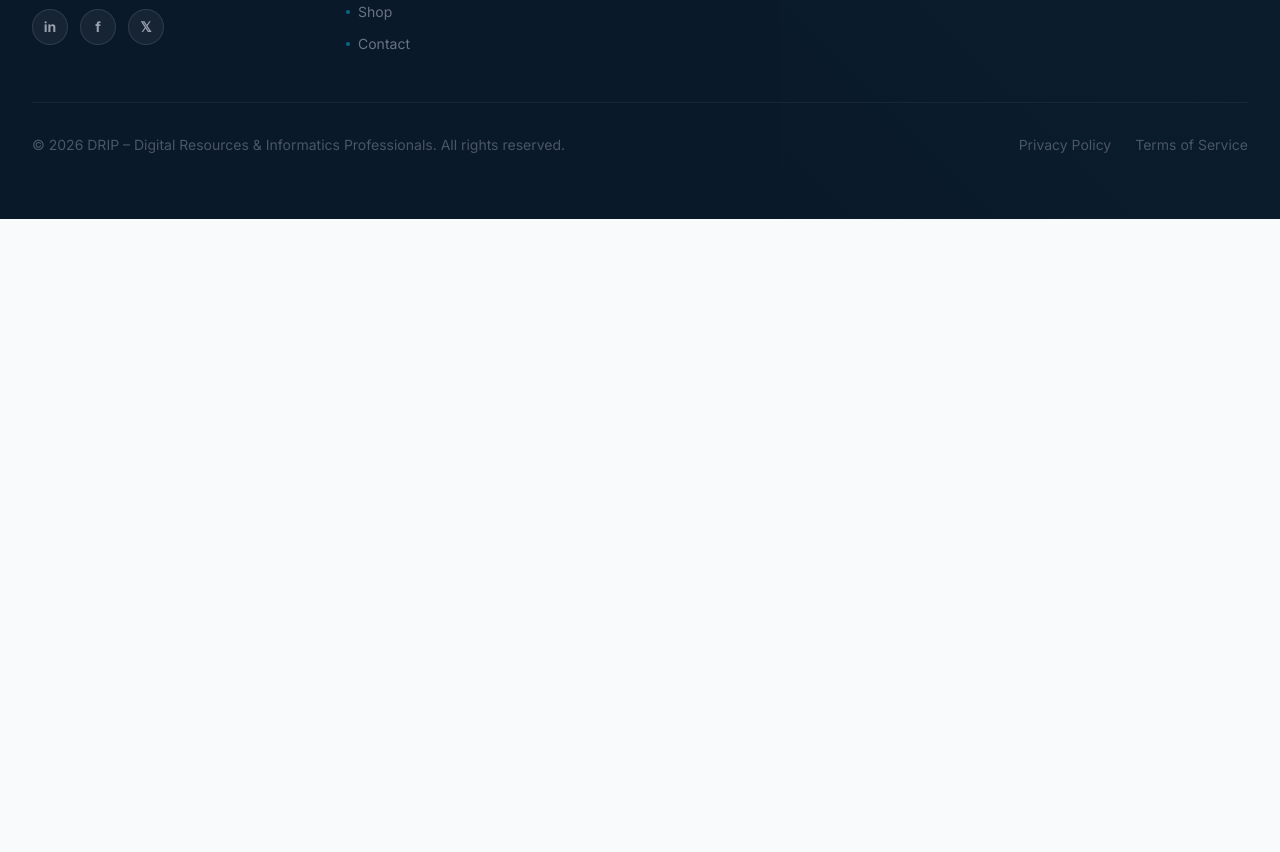
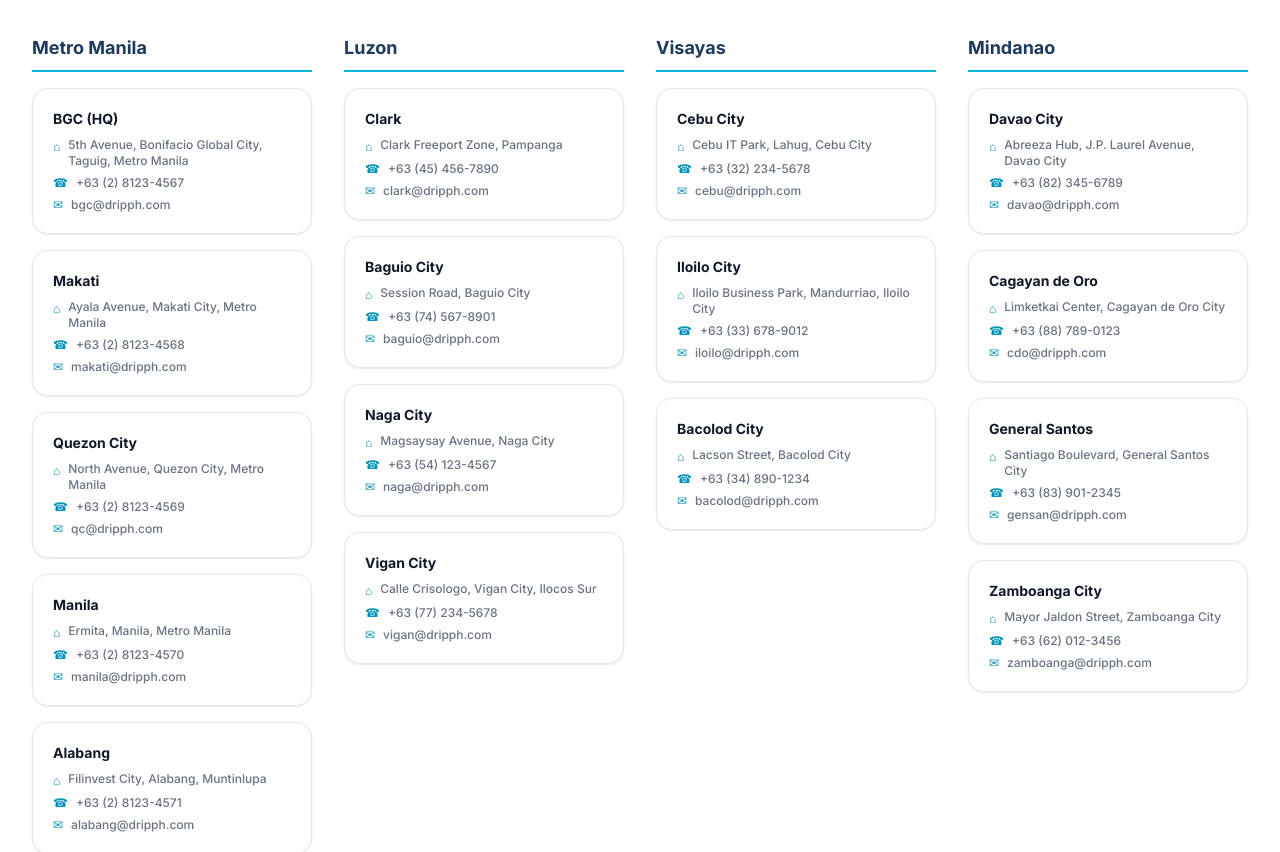
Before and after one commit to Otis-Sia/drip, a Next.js app: page /contact in a window 1280 px wide. Shown: the part 1520-2372 px from the top of the page. Before the commit the page ends 1739 px from the top, so only its background shows below. Built offline with nearby package versions, Linux system fonts and the light colour scheme.

Commit message:
feat: implement checkout page with validation and add branch location data config

```diff
--- a/app/about/page.tsx
+++ b/app/about/page.tsx
@@ -66,8 +66,15 @@ export default function AboutPage() {
                 <div className="text-5xl font-black bg-gradient-to-r from-[#1e3a5f] to-[#0891b2] bg-clip-text text-transparent">2009</div>
                 <div className="text-gray-500 text-sm mt-1 font-medium">Year Founded</div>
               </div>
-              <div className="grid grid-cols-2 gap-4">
-                {[['500+', 'Clients Served'], ['10,000+', 'Trained'], ['50+', 'Expert Staff'], ['15+', 'Years Experience']].map(([val, label]) => (
+              <div className="grid grid-cols-2 sm:grid-cols-3 gap-4">
+                {[
+                  ['500+', 'Clients Served'],
+                  ['10,000+', 'Trained'],
+                  ['50+', 'Expert Staff'],
+                  ['15+', 'Years Experience'],
+                  ['17', 'Branches Nationwide'],
+                  ['24/7', 'Support Available']
+                ].map(([val, label]) => (
                   <div key={label} className="bg-white rounded-2xl p-5 text-center shadow-sm border border-gray-100/50">
                     <div className="text-2xl font-black bg-gradient-to-r from-[#1e3a5f] to-[#0891b2] bg-clip-text text-transparent">{val}</div>
                     <div className="text-gray-400 text-xs mt-1 font-medium">{label}</div>
--- a/app/contact/page.tsx
+++ b/app/contact/page.tsx
@@ -1,6 +1,7 @@
 'use client';
 
 import { useState } from 'react';
+import { branches } from '@/lib/branches';
 
 const contactInfo = [
   { icon: '✉', label: 'Email', value: 'info@dripph.com' },
@@ -188,6 +189,51 @@ export default function ContactPage() {
           </div>
         </div>
       </section>
+
+      {/* Branches Section */}
+      <section className="py-20 bg-white border-t border-gray-100">
+        <div className="max-w-7xl mx-auto px-4 sm:px-6 lg:px-8">
+          <div className="text-center mb-14">
+            <div className="section-label">Find Us</div>
+            <h2 className="section-title mx-auto">17 Branches Nationwide</h2>
+            <p className="section-subtitle mx-auto">Visit any of our offices for in-person consultations and support.</p>
+          </div>
+
+          <div className="grid grid-cols-1 md:grid-cols-2 lg:grid-cols-4 gap-8">
+            {(['Metro Manila', 'Luzon', 'Visayas', 'Mindanao'] as const).map((region) => {
+              const regionBranches = branches.filter((b) => b.region === region);
+              return (
+                <div key={region} className="space-y-6">
+                  <h3 className="text-lg font-bold text-[#1e3a5f] border-b-2 border-cyan-500 pb-2 mb-4">
+                    {region}
+                  </h3>
+                  <div className="space-y-4">
+                    {regionBranches.map((branch) => (
+                      <div key={branch.id} className="card p-5 hover:border-cyan-500/30 transition-all duration-300">
+                        <h4 className="font-bold text-gray-900 text-sm mb-2">{branch.name}</h4>
+                        <div className="space-y-1.5 text-xs text-gray-500 font-medium">
+                          <p className="flex items-start gap-2">
+                            <span className="text-cyan-600 flex-shrink-0 mt-0.5">⌂</span>
+                            <span>{branch.address}</span>
+                          </p>
+                          <p className="flex items-center gap-2">
+                            <span className="text-cyan-600 flex-shrink-0">☎</span>
+                            <span>{branch.phone}</span>
+                          </p>
+                          <p className="flex items-center gap-2">
+                            <span className="text-cyan-600 flex-shrink-0">✉</span>
+                            <span className="break-all">{branch.email}</span>
+                          </p>
+                        </div>
+                      </div>
+                    ))}
+                  </div>
+                </div>
+              );
+            })}
+          </div>
+        </div>
+      </section>
     </div>
   );
 }
--- a/app/shop/checkout/page.tsx
+++ b/app/shop/checkout/page.tsx
@@ -3,6 +3,7 @@
 import { useState } from 'react';
 import { useCart } from '@/lib/cartContext';
 import Link from 'next/link';
+import { branches } from '@/lib/branches';
 
 export default function CheckoutPage() {
   const { items, itemCount, clearCart } = useCart();
@@ -63,7 +64,7 @@ export default function CheckoutPage() {
           <h2 className="text-3xl font-black text-gray-900 mb-3">Quote Request Submitted!</h2>
           <p className="text-gray-500 mb-8 leading-relaxed">
             Thank you, <strong>{form.name}</strong>. Our team will review your request and send a detailed proposal to <strong>{form.email}</strong> within 1 business day.
-            Your selected pickup location is <strong>{form.pickupLocation === 'bgc' ? 'BGC' : form.pickupLocation === 'makati' ? 'Makati' : form.pickupLocation === 'qc' ? 'Quezon City' : 'Manila'}</strong>.
+            Your selected pickup location is <strong>{branches.find(b => b.id === form.pickupLocation)?.name || form.pickupLocation}</strong>.
           </p>
           <div className="space-y-3">
             <Link href="/" className="btn-secondary block" id="checkout-back-home">
@@ -162,10 +163,11 @@ export default function CheckoutPage() {
                     id="checkout-pickup"
                   >
                     <option value="">Select a pickup location</option>
-                    <option value="bgc">BGC – 5th Avenue, Taguig City (DRIP HQ)</option>
-                    <option value="makati">Makati – Ayala Avenue, Makati City</option>
-                    <option value="qc">Quezon City – North Avenue, QC</option>
-                    <option value="manila">Manila – Ermita, Manila</option>
+                    {branches.map((branch) => (
+                      <option key={branch.id} value={branch.id}>
+                        {branch.name} – {branch.address}
+                      </option>
+                    ))}
                   </select>
                   {errors.pickupLocation && <p className="text-red-500 text-xs mt-1.5 font-medium">{errors.pickupLocation}</p>}
                 </div>
--- /dev/null
+++ b/lib/branches.ts
@@ -0,0 +1,165 @@
+export interface Branch {
+  id: string;
+  name: string;
+  address: string;
+  phone: string;
+  email: string;
+  hours: string;
+  region: 'Metro Manila' | 'Luzon' | 'Visayas' | 'Mindanao';
+}
+
+export const branches: Branch[] = [
+  {
+    id: 'bgc',
+    name: 'BGC (HQ)',
+    address: '5th Avenue, Bonifacio Global City, Taguig, Metro Manila',
+    phone: '+63 (2) 8123-4567',
+    email: 'bgc@dripph.com',
+    hours: 'Mon-Fri 8:00 AM - 6:00 PM',
+    region: 'Metro Manila',
+  },
+  {
+    id: 'makati',
+    name: 'Makati',
+    address: 'Ayala Avenue, Makati City, Metro Manila',
+    phone: '+63 (2) 8123-4568',
+    email: 'makati@dripph.com',
+    hours: 'Mon-Fri 8:00 AM - 6:00 PM',
+    region: 'Metro Manila',
+  },
+  {
+    id: 'qc',
+    name: 'Quezon City',
+    address: 'North Avenue, Quezon City, Metro Manila',
+    phone: '+63 (2) 8123-4569',
+    email: 'qc@dripph.com',
+    hours: 'Mon-Fri 8:00 AM - 6:00 PM',
+    region: 'Metro Manila',
+  },
+  {
+    id: 'manila',
+    name: 'Manila',
+    address: 'Ermita, Manila, Metro Manila',
+    phone: '+63 (2) 8123-4570',
+    email: 'manila@dripph.com',
+    hours: 'Mon-Fri 8:00 AM - 6:00 PM',
+    region: 'Metro Manila',
+  },
+  {
+    id: 'cebu',
+    name: 'Cebu City',
+    address: 'Cebu IT Park, Lahug, Cebu City',
+    phone: '+63 (32) 234-5678',
+    email: 'cebu@dripph.com',
+    hours: 'Mon-Fri 8:00 AM - 6:00 PM',
+    region: 'Visayas',
+  },
+  {
+    id: 'davao',
+    name: 'Davao City',
+    address: 'Abreeza Hub, J.P. Laurel Avenue, Davao City',
+    phone: '+63 (82) 345-6789',
+    email: 'davao@dripph.com',
+    hours: 'Mon-Fri 8:00 AM - 6:00 PM',
+    region: 'Mindanao',
+  },
+  {
+    id: 'clark',
+    name: 'Clark',
+    address: 'Clark Freeport Zone, Pampanga',
+    phone: '+63 (45) 456-7890',
+    email: 'clark@dripph.com',
+    hours: 'Mon-Fri 8:00 AM - 6:00 PM',
+    region: 'Luzon',
+  },
+  {
+    id: 'baguio',
+    name: 'Baguio City',
+    address: 'Session Road, Baguio City',
+    phone: '+63 (74) 567-8901',
+    email: 'baguio@dripph.com',
+    hours: 'Mon-Fri 8:00 AM - 6:00 PM',
+    region: 'Luzon',
+  },
+  {
+    id: 'iloilo',
+    name: 'Iloilo City',
+    address: 'Iloilo Business Park, Mandurriao, Iloilo City',
+    phone: '+63 (33) 678-9012',
+    email: 'iloilo@dripph.com',
+    hours: 'Mon-Fri 8:00 AM - 6:00 PM',
+    region: 'Visayas',
+  },
+  {
+    id: 'cdo',
+    name: 'Cagayan de Oro',
+    address: 'Limketkai Center, Cagayan de Oro City',
+    phone: '+63 (88) 789-0123',
+    email: 'cdo@dripph.com',
+    hours: 'Mon-Fri 8:00 AM - 6:00 PM',
+    region: 'Mindanao',
+  },
+  {
+    id: 'bacolod',
+    name: 'Bacolod City',
+    address: 'Lacson Street, Bacolod City',
+    phone: '+63 (34) 890-1234',
+    email: 'bacolod@dripph.com',
+    hours: 'Mon-Fri 8:00 AM - 6:00 PM',
+    region: 'Visayas',
+  },
+  {
+    id: 'gensan',
+    name: 'General Santos',
+    address: 'Santiago Boulevard, General Santos City',
+    phone: '+63 (83) 901-2345',
+    email: 'gensan@dripph.com',
+    hours: 'Mon-Fri 8:00 AM - 6:00 PM',
+    region: 'Mindanao',
+  },
+  {
+    id: 'zamboanga',
+    name: 'Zamboanga City',
+    address: 'Mayor Jaldon Street, Zamboanga City',
+    phone: '+63 (62) 012-3456',
+    email: 'zamboanga@dripph.com',
+    hours: 'Mon-Fri 8:00 AM - 6:00 PM',
+    region: 'Mindanao',
+  },
+  {
+    id: 'naga',
+    name: 'Naga City',
+    address: 'Magsaysay Avenue, Naga City',
+    phone: '+63 (54) 123-4567',
+    email: 'naga@dripph.com',
+    hours: 'Mon-Fri 8:00 AM - 6:00 PM',
+    region: 'Luzon',
+  },
+  {
+    id: 'vigan',
+    name: 'Vigan City',
+    address: 'Calle Crisologo, Vigan City, Ilocos Sur',
+    phone: '+63 (77) 234-5678',
+    email: 'vigan@dripph.com',
+    hours: 'Mon-Fri 8:00 AM - 6:00 PM',
+    region: 'Luzon',
+  },
+  {
+    id: 'alabang',
+    name: 'Alabang',
+    address: 'Filinvest City, Alabang, Muntinlupa',
+    phone: '+63 (2) 8123-4571',
+    email: 'alabang@dripph.com',
+    hours: 'Mon-Fri 8:00 AM - 6:00 PM',
+    region: 'Metro Manila',
+  },
+  {
+    id: 'ortigas',
+    name: 'Ortigas',
+    address: 'ADB Avenue, Ortigas Center, Pasig City',
+    phone: '+63 (2) 8123-4572',
+    email: 'ortigas@dripph.com',
+    hours: 'Mon-Fri 8:00 AM - 6:00 PM',
+    region: 'Metro Manila',
+  },
+];
```
